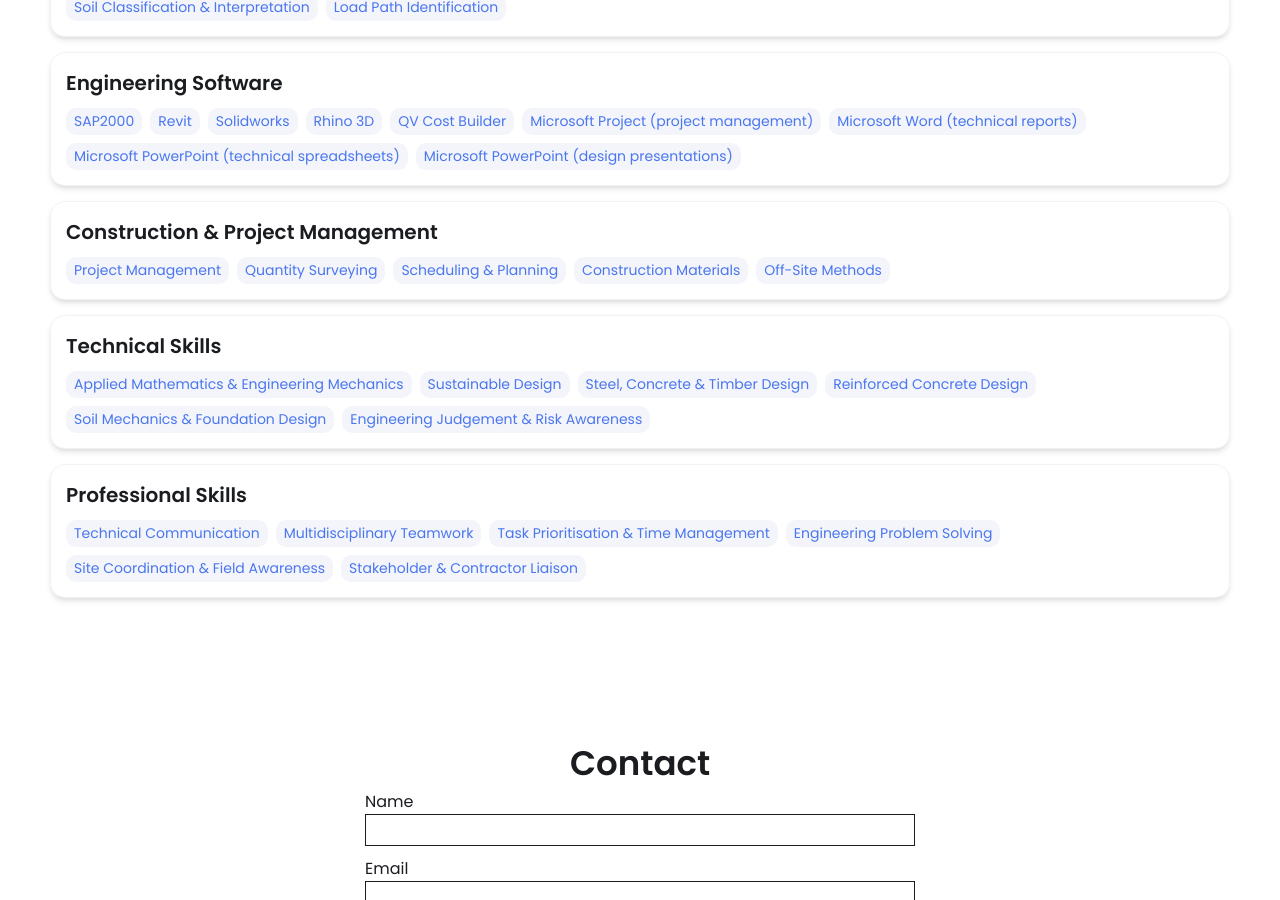
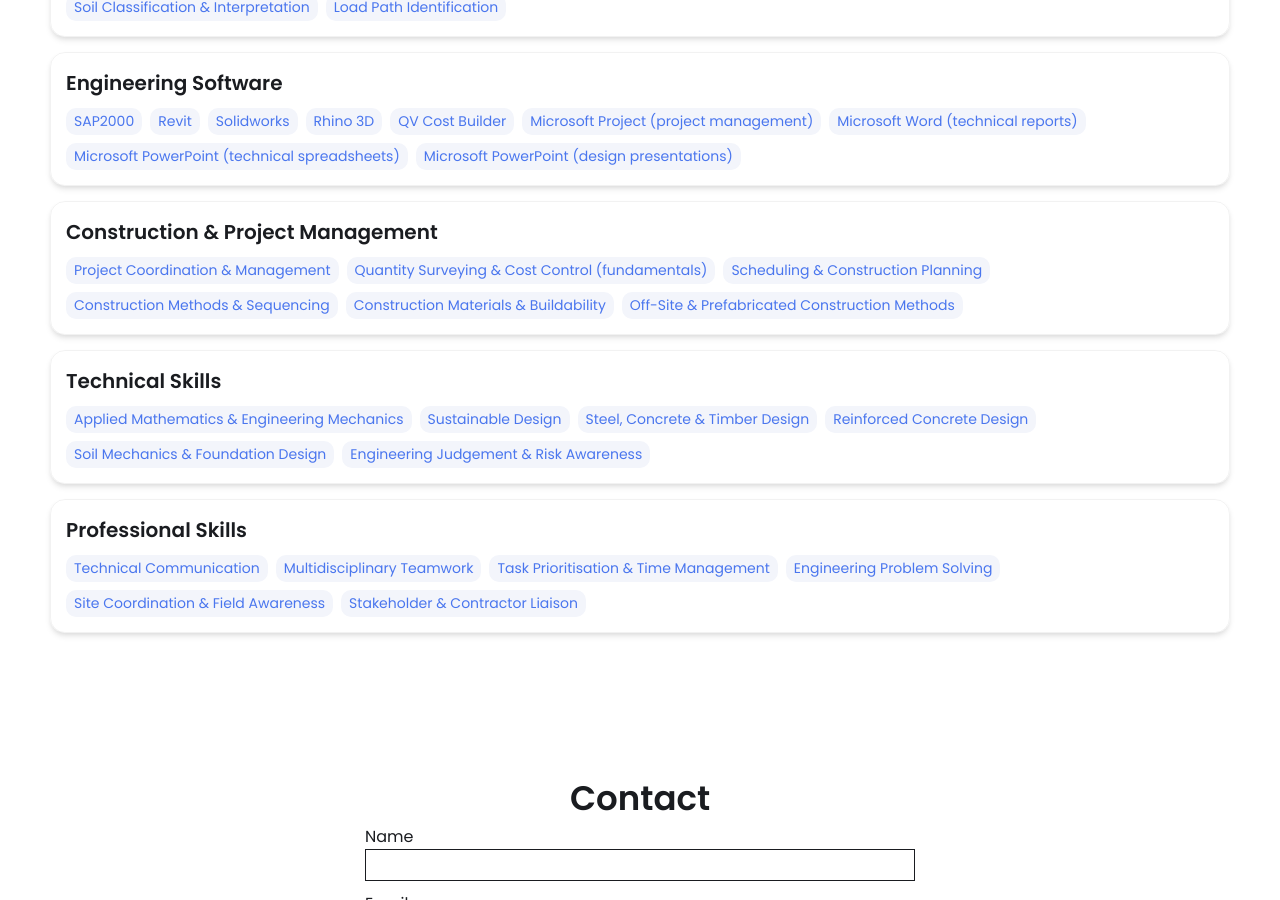
Before and after one commit to imraan11abdullah/imraan11abdullah.github.io, a Jekyll site: the page built from index.html, in a window 1280 px wide and 900 px high, scrolled down 1789 px. Built offline with Jekyll 4.4.1, drawn with Linux system fonts in a browser that asks for light colours.

Commit message:
Update _config.yml

```diff
--- a/_config.yml
+++ b/_config.yml
@@ -74,11 +74,12 @@ skills:
     - Microsoft PowerPoint (design presentations)
   - category: Construction & Project Management
     tools:
-    - Project Management
-    - Quantity Surveying
-    - Scheduling & Planning
-    - Construction Materials
-    - Off-Site Methods
+    - Project Coordination & Management
+    - Quantity Surveying & Cost Control (fundamentals)
+    - Scheduling & Construction Planning
+    - Construction Methods & Sequencing
+    - Construction Materials & Buildability
+    - Off-Site & Prefabricated Construction Methods
   - category: Technical Skills
     tools:
     - Applied Mathematics & Engineering Mechanics
```
